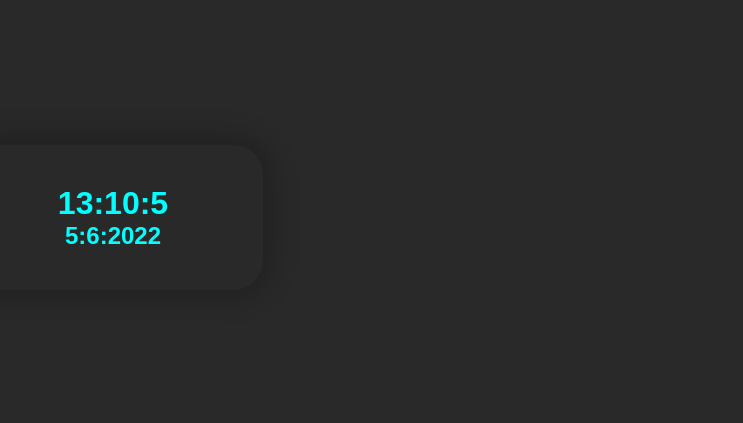
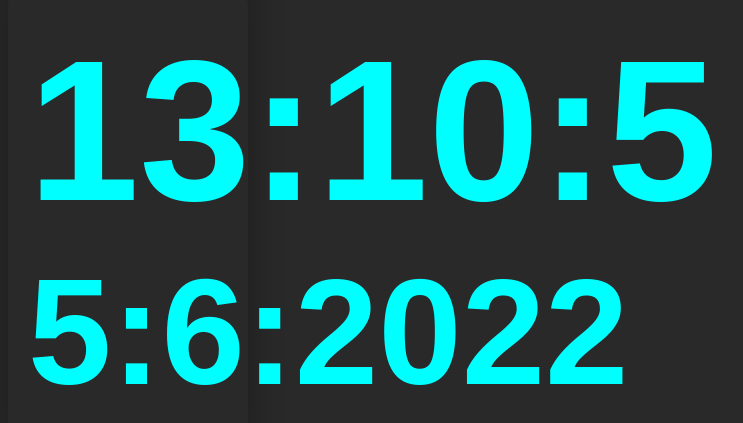
Before and after one commit to GoodEgUY/react-clock, a React (Create React App) app: page / in a window 1280 px wide. Shown: the part 183-606 px from the top of the page, without its empty margins (512-1255 px from the left). Built offline with nearby package versions, Linux system fonts and the light colour scheme; a web font is replaced by a local one.

Commit message:
Added styles

```diff
--- a/src/App.css
+++ b/src/App.css
@@ -24,25 +24,35 @@
 }
 
 .clock {
-  padding: 40px;
+  box-shadow: 0px 0px 28px 9px rgba(0, 0, 0, 0.2);
+  font-size: 100px;
+  padding: 40px 20px;
   text-align: center;
   color: aqua;
   width: 200px;
+  border-radius: 30px;
 
-  margin: 0 auto;
+  background-color: #292929;
+  transition: all .2s ease-in-out;
 }
 
 .clockScreen {
-  margin-right: 30px;
-  border-radius: 30px;
+
+  margin: 0 auto;
   display: flex;
   align-items: center;
-  background-color: #292929;
-  box-shadow: 0px 0px 28px 9px rgba(0, 0, 0, 0.2);
-  width: 300px;
-  transition: all .2s ease-in-out;
+
+
+
 }
-.clockScreen:hover {
+.clock:hover {
   box-shadow: 0px 0px 28px 9px rgba(0, 73, 95, 0.452);
   transform: translateY(-6px);
 }
+
+.clockDots {
+  margin: 0 20px;
+  text-align: center;
+  font-size: 60px;
+  color: aqua;
+}
```
